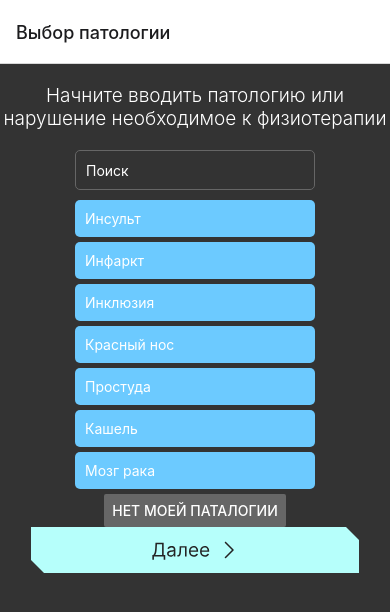
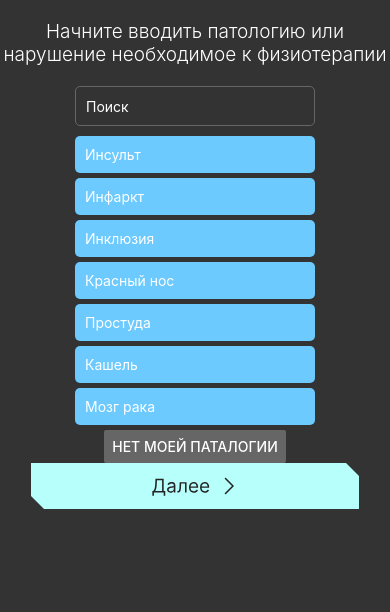
Before and after one commit to ShashlikKiller/vrgomobile, a React Native app: screen / in a window 390 px wide. Shown: the top 612 px of the page. Built offline with nearby package versions, Linux system fonts and the light colour scheme.

Commit message:
Убрана навигация сверху

```diff
--- a/View/navigate.tsx
+++ b/View/navigate.tsx
@@ -18,22 +18,22 @@ export default function Navigate(initialScreen: string){
             <Stack.Screen
                 name="choosePat"
                 component={choosePat}
-                options={{title: 'Выбор патологии'}}
+                options={{title: 'Выбор патологии',  headerShown: false}}
                 />
             <Stack.Screen
                 name="choosingBodyPart"
                 component={choosingBodyPart}
-                options={{title: 'Выбор части тела'}}
+                options={{title: 'Выбор части тела',  headerShown: false}}
                 />
             <Stack.Screen
                 name="doExercise"
                 component={doExercise}
-                options={{}}
+                options={{ headerShown: false }}
             />
             <Stack.Screen
                 name="mainScreen"
                 component={mainScreen}
-                options={{}}
+                options={{ headerShown: false }}
             />
         </Stack.Navigator>
     </NavigationContainer>
```
